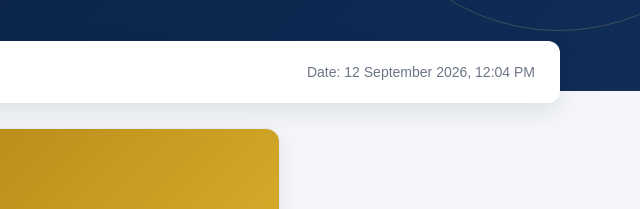
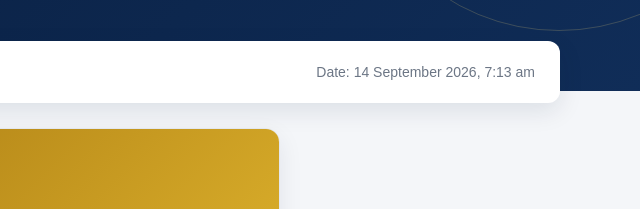
Before and after one commit to itwebdev2026-cloud/Korviana, a plain HTML site: page index.html in a window 1280 px wide. Shown: the part 414-623 px from the top of the page, 640-1280 px from the left. Drawn offline with Linux system fonts and the light colour scheme.

Commit message:
Show live date and time on home page

```diff
--- a/index.html
+++ b/index.html
@@ -366,7 +366,7 @@
       <div class="container">
         <div class="date-box">
           <strong>Rate Chart</strong>
-          <span id="currentDate">Date: 12 September 2026, 12:04 PM</span>
+          <span id="currentDate"></span>
         </div>
 
         <div class="rates-grid">
@@ -440,9 +440,26 @@
   </footer>
 
   <script>
-    const today = new Date();
+    function updateDateTime() {
+      const now = new Date();
+      const formattedDate = now.toLocaleDateString("en-IN", {
+        day: "numeric",
+        month: "long",
+        year: "numeric"
+      });
+      const formattedTime = now.toLocaleTimeString("en-IN", {
+        hour: "numeric",
+        minute: "2-digit",
+        hour12: true
+      });
 
-    document.getElementById("year").textContent = today.getFullYear();
+      document.getElementById("currentDate").textContent =
+        `Date: ${formattedDate}, ${formattedTime}`;
+    }
+
+    updateDateTime();
+    setInterval(updateDateTime, 60000);
+    document.getElementById("year").textContent = new Date().getFullYear();
   </script>
 
 </body>
```
